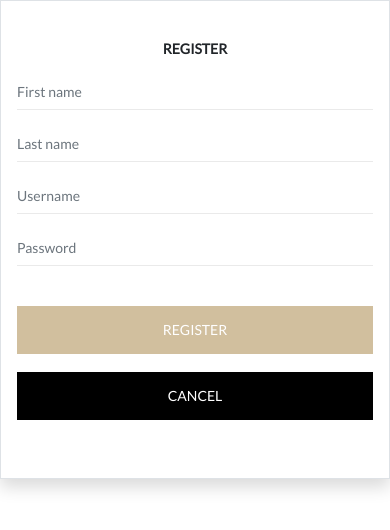
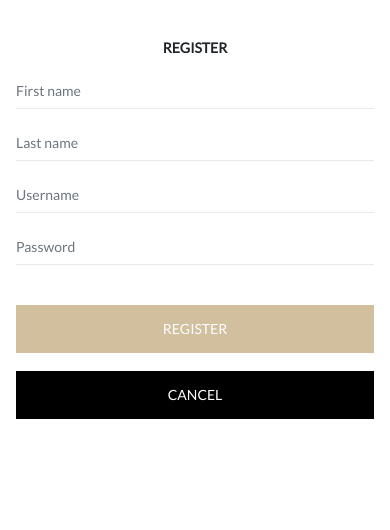
Before and after one commit to jordipinoesteve/dutti, a plain HTML site: page index.html at #!/register in a window 390 px wide. Drawn offline with nearby package versions, Linux system fonts and the light colour scheme; some packages are replaced by stand-ins of ours.

Commit message:
Correcciones diseño registro

```diff
--- a/register/register.view.html
+++ b/register/register.view.html
@@ -1,5 +1,5 @@
 <div class="p-3 credentials pl-md-5 pr-md-5">
-    <div class="p-3 border pt-4 pb-5 shadow">
+    <div class="p-3 wrapper pt-4 pb-5 shadow">
         <h2 class="mb-3 mt-3">Register</h2>
         <form name="form" ng-submit="vm.register()" role="form">
             <div class="form-group" ng-class="{ 'has-error': form.firstName.$dirty && form.firstName.$error.required }">
--- a/sass/main.scss
+++ b/sass/main.scss
@@ -1,7 +1,7 @@
 body{
     width:100%;
     min-height: 100vh;
-}
+
     .background{
         background-image: url('/img/background.jpg');
         z-index:-1;
@@ -114,6 +114,11 @@ body{
             }
 
         }
+
+        .shipslist{
+
+        }
+    }
 }
 
 @media (max-width:480px){
@@ -121,11 +126,11 @@ body{
         display: none;
     }
     .container{
-        top: 0;
-        left:0;
+        top: 0 !important;
+        left:0 !important;
         padding: 0 !important;
-        -ms-transform: translate(0%, 0%);
-        transform: translate(0%, 0%);
+        -ms-transform: translate(0%, 0%) !important;
+        transform: translate(0%, 0%) !important;
         .parent{
             padding: 0 !important;
             .credentials{
```
Also changed, not shown: sass/main.css, 1 other file. Lines whose indentation alone changed are shown as unchanged.
